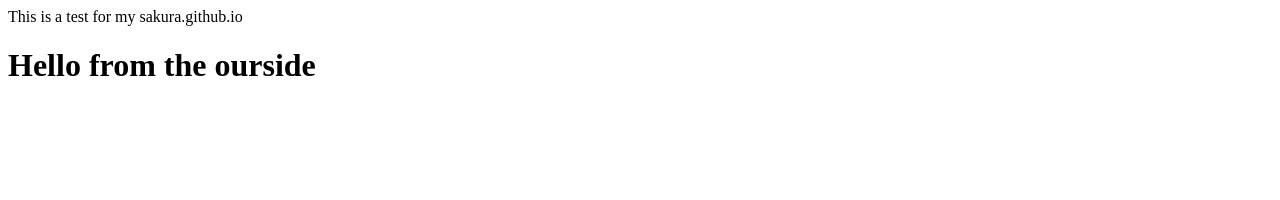
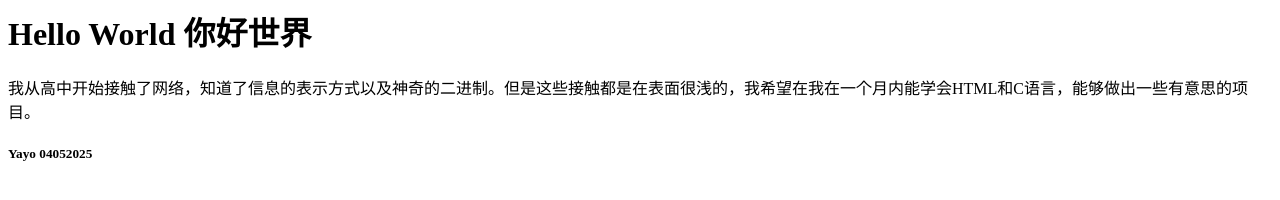
Before and after one commit to YayoSakura/yayosakura.github.io, a plain HTML site: page index.html in a window 1280 px wide. Drawn offline with Linux system fonts and the light colour scheme.

Commit message:
Update index.html

```diff
--- a/index.html
+++ b/index.html
@@ -1,9 +1,11 @@
 <html>
-  <head>
-    <title>TEST</title>
-  </head>
-  <body>
-    <p>This is a test for my sakura.github.io</p>
-    <h1>Hello from the ourside </h1>
-  </body>
+    <head>
+        <title>SAKURAFLIES</title>
+        <meta charset="utf-8">
+    </head>
+    <body>
+        <h1>Hello World 你好世界</h1>
+        <p>我从高中开始接触了网络，知道了信息的表示方式以及神奇的二进制。但是这些接触都是在表面很浅的，我希望在我在一个月内能学会HTML和C语言，能够做出一些有意思的项目。</p>
+        <h5>Yayo 04052025</h5>
+    </body>
 </html>
```
